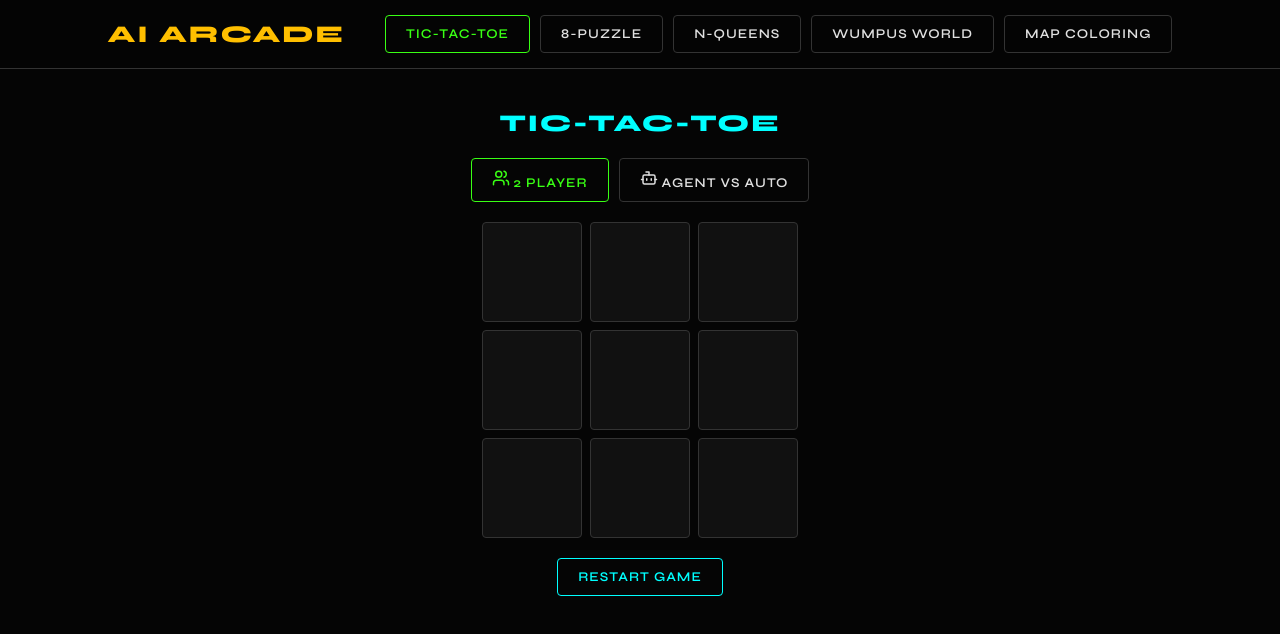
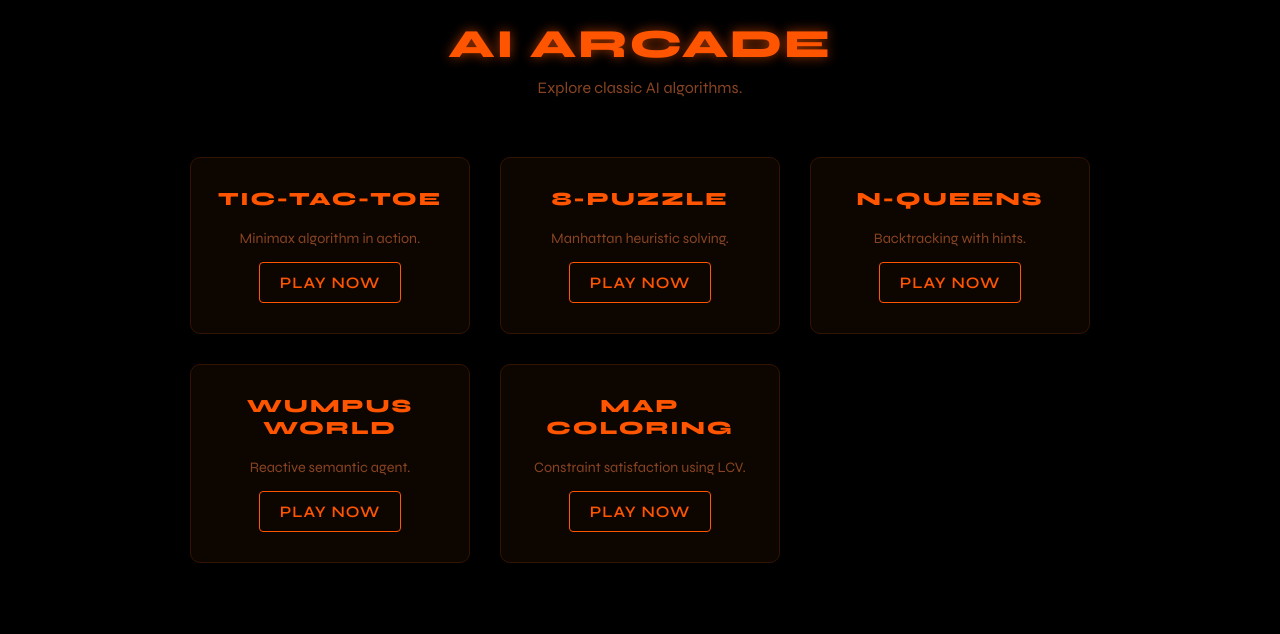
Before and after one commit to NamanRai64/Board-Games, a React (Vite) app in the folder ai-games/: page / in a window 1280 px wide. Shown: the top 634 px of the page. Built offline with nearby package versions, Linux system fonts and the light colour scheme.

Commit message:
fixing ui

```diff
--- a/ai-games/src/App.jsx
+++ b/ai-games/src/App.jsx
@@ -6,49 +6,58 @@ import Wumpus from './games/Wumpus';
 import MapColoring from './games/MapColoring';
 
 function App() {
-  const [activeGame, setActiveGame] = useState('tictactoe');
+  const [activeGame, setActiveGame] = useState(null);
 
   const games = [
-    { id: 'tictactoe', name: 'Tic-Tac-Toe', component: <TicTacToe /> },
-    { id: 'eightpuzzle', name: '8-Puzzle', component: <EightPuzzle /> },
-    { id: 'nqueens', name: 'N-Queens', component: <NQueens /> },
-    { id: 'wumpus', name: 'Wumpus World', component: <Wumpus /> },
-    { id: 'mapcoloring', name: 'Map Coloring', component: <MapColoring /> },
+    { id: 'tictactoe', name: 'Tic-Tac-Toe', desc: 'Minimax algorithm in action.', component: <TicTacToe /> },
+    { id: 'eightpuzzle', name: '8-Puzzle', desc: 'Manhattan heuristic solving.', component: <EightPuzzle /> },
+    { id: 'nqueens', name: 'N-Queens', desc: 'Backtracking with hints.', component: <NQueens /> },
+    { id: 'wumpus', name: 'Wumpus World', desc: 'Reactive semantic agent.', component: <Wumpus /> },
+    { id: 'mapcoloring', name: 'Map Coloring', desc: 'Constraint satisfaction using LCV.', component: <MapColoring /> },
   ];
 
   return (
     <>
       <header style={{
-        position: 'sticky',
-        top: 0,
-        zIndex: 1000,
-        background: 'rgba(5, 5, 5, 0.9)',
-        backdropFilter: 'blur(10px)',
-        borderBottom: '1px solid var(--color-panel-border)',
-        padding: '15px 20px',
-        display: 'flex',
-        flexWrap: 'wrap',
-        gap: '20px',
-        alignItems: 'center',
-        justifyContent: 'center'
+        padding: '20px',
+        textAlign: 'center',
+        borderBottom: activeGame ? '1px solid var(--color-panel-border)' : 'none',
+        background: 'var(--color-bg)'
       }}>
-        <h1 style={{ color: 'var(--color-neon-amber)', margin: 0, fontSize: '1.5rem', marginRight: '20px' }}>AI Arcade</h1>
+        <h1 style={{ color: 'var(--color-primary)', margin: 0, fontSize: '2.5rem', textShadow: 'var(--glow-primary)' }}>AI Arcade</h1>
+        <p style={{ color: 'var(--color-text-muted)', marginTop: '10px' }}>Explore classic AI algorithms.</p>
 
-        <nav style={{ display: 'flex', gap: '10px', flexWrap: 'wrap', justifyContent: 'center' }}>
-          {games.map(game => (
-            <button
-              key={game.id}
-              className={`btn ${activeGame === game.id ? 'btn-green' : ''}`}
-              onClick={() => setActiveGame(game.id)}
-            >
-              {game.name}
-            </button>
-          ))}
-        </nav>
+        {activeGame && (
+          <button
+            className="btn btn-secondary"
+            style={{ marginTop: '20px' }}
+            onClick={() => setActiveGame(null)}
+          >
+            ← Back to Menu
+          </button>
+        )}
       </header>
 
-      <main style={{ padding: '20px' }}>
-        {games.find(g => g.id === activeGame)?.component}
+      <main style={{ padding: '40px 20px' }}>
+        {!activeGame ? (
+          <div className="menu-grid">
+            {games.map(game => (
+              <div
+                key={game.id}
+                className="menu-card"
+                onClick={() => setActiveGame(game.id)}
+              >
+                <h3>{game.name}</h3>
+                <p>{game.desc}</p>
+                <div className="btn btn-primary" style={{ marginTop: 'auto' }}>Play Now</div>
+              </div>
+            ))}
+          </div>
+        ) : (
+          <div>
+            {games.find(g => g.id === activeGame)?.component}
+          </div>
+        )}
       </main>
     </>
   );
--- a/ai-games/src/games/TicTacToe.jsx
+++ b/ai-games/src/games/TicTacToe.jsx
@@ -121,13 +121,13 @@ export default function TicTacToe() {
 
   return (
     <div style={{ padding: '20px', maxWidth: '600px', margin: '0 auto' }}>
-      <h2 style={{ color: 'var(--color-neon-cyan)', marginBottom: '20px', textAlign: 'center' }}>Tic-Tac-Toe</h2>
+      <h2 style={{ color: 'var(--color-secondary)', marginBottom: '20px', textAlign: 'center' }}>Tic-Tac-Toe</h2>
 
       <div style={{ display: 'flex', justifyContent: 'center', gap: '10px', marginBottom: '20px' }}>
-        <button className={`btn ${mode === '2player' ? 'btn-green' : ''}`} onClick={() => setMode('2player')}>
+        <button className={`btn ${mode === '2player' ? 'btn-primary' : ''}`} onClick={() => setMode('2player')}>
           <Users size={18} className="inline-icon" /> 2 Player
         </button>
-        <button className={`btn ${mode === 'agent' ? 'btn-green' : ''}`} onClick={() => setMode('agent')}>
+        <button className={`btn ${mode === 'agent' ? 'btn-primary' : ''}`} onClick={() => setMode('agent')}>
           <Bot size={18} className="inline-icon" /> Agent vs Auto
         </button>
       </div>
@@ -148,7 +148,7 @@ export default function TicTacToe() {
       </div>
 
       <div style={{ textAlign: 'center', marginTop: '20px' }}>
-        <button className="btn btn-cyan" onClick={resetGame}>Restart Game</button>
+        <button className="btn btn-secondary" onClick={resetGame}>Restart Game</button>
       </div>
 
       {mode === 'agent' && (
--- a/ai-games/src/index.css
+++ b/ai-games/src/index.css
@@ -1,18 +1,17 @@
 @import url('https://fonts.googleapis.com/css2?family=Syne:wght@400;600;800&family=JetBrains+Mono:wght@400;700&display=swap');
 
 :root {
-  --color-bg: #050505;
-  --color-panel: #111111;
-  --color-panel-border: #333333;
-  --color-neon-green: #39ff14;
-  --color-neon-cyan: #00ffff;
-  --color-neon-amber: #ffbf00;
-  --color-neon-red: #ff3333;
-  --color-text-main: #e0e0e0;
-  --color-text-muted: #888888;
-  --glow-green: 0 0 10px rgba(57, 255, 20, 0.5);
-  --glow-cyan: 0 0 10px rgba(0, 255, 255, 0.5);
-  --glow-amber: 0 0 10px rgba(255, 191, 0, 0.5);
+  --color-bg: #000000;
+  --color-panel: #0d0600;
+  --color-panel-border: #331400;
+  --color-primary: #ff5500;
+  --color-secondary: #ff8800;
+  --color-accent: #ffb700;
+  --color-alert: #ff1100;
+  --color-text-main: #ffccaa;
+  --color-text-muted: #884422;
+  --glow-primary: 0 0 12px rgba(255, 85, 0, 0.6);
+  --glow-secondary: 0 0 12px rgba(255, 136, 0, 0.6);
 }
 
 * {
@@ -43,12 +42,38 @@ h1, h2, h3, h4, h5, h6 {
 
 /* Glassmorphic Panels */
 .glass-panel {
-  background: rgba(17, 17, 17, 0.8);
+  background: rgba(13, 6, 0, 0.85);
   backdrop-filter: blur(10px);
   -webkit-backdrop-filter: blur(10px);
   border: 1px solid var(--color-panel-border);
   border-radius: 8px;
   padding: 20px;
+  box-shadow: 0 4px 20px rgba(0,0,0,0.5);
+}
+
+/* Custom Warning Popup */
+.custom-popup {
+  position: fixed;
+  top: 20px;
+  left: 50%;
+  transform: translateX(-50%);
+  z-index: 9999;
+  background: var(--color-bg);
+  border: 2px solid var(--color-primary);
+  color: var(--color-primary);
+  padding: 15px 30px;
+  border-radius: 8px;
+  box-shadow: var(--glow-primary);
+  font-weight: 800;
+  display: flex;
+  align-items: center;
+  gap: 10px;
+  animation: slideDown 0.3s ease-out;
+}
+
+@keyframes slideDown {
+  from { top: -50px; opacity: 0; }
+  to { top: 20px; opacity: 1; }
 }
 
 /* Base Buttons */
@@ -67,7 +92,8 @@ h1, h2, h3, h4, h5, h6 {
 }
 
 .btn:hover:not(:disabled) {
-  background: rgba(255, 255, 255, 0.1);
+  background: rgba(255, 85, 0, 0.1);
+  border-color: var(--color-primary);
 }
 
 .btn:disabled {
@@ -75,34 +101,24 @@ h1, h2, h3, h4, h5, h6 {
   cursor: not-allowed;
 }
 
-.btn-green {
-  border-color: var(--color-neon-green);
-  color: var(--color-neon-green);
+.btn-primary {
+  border-color: var(--color-primary);
+  color: var(--color-primary);
 }
 
-.btn-green:hover:not(:disabled) {
-  background: rgba(57, 255, 20, 0.1);
-  box-shadow: var(--glow-green);
+.btn-primary:hover:not(:disabled) {
+  background: rgba(255, 85, 0, 0.15);
+  box-shadow: var(--glow-primary);
 }
 
-.btn-cyan {
-  border-color: var(--color-neon-cyan);
-  color: var(--color-neon-cyan);
+.btn-secondary {
+  border-color: var(--color-secondary);
+  color: var(--color-secondary);
 }
 
-.btn-cyan:hover:not(:disabled) {
-  background: rgba(0, 255, 255, 0.1);
-  box-shadow: var(--glow-cyan);
-}
-
-.btn-amber {
-  border-color: var(--color-neon-amber);
-  color: var(--color-neon-amber);
-}
-
-.btn-amber:hover:not(:disabled) {
-  background: rgba(255, 191, 0, 0.1);
-  box-shadow: var(--glow-amber);
+.btn-secondary:hover:not(:disabled) {
+  background: rgba(255, 136, 0, 0.15);
+  box-shadow: var(--glow-secondary);
 }
 
 /* Board Game Grid Basics */
@@ -123,17 +139,18 @@ h1, h2, h3, h4, h5, h6 {
   cursor: pointer;
   transition: all 0.2s;
   border-radius: 4px;
+  color: var(--color-text-main);
 }
 
 .cell:hover:not(:disabled) {
-  border-color: var(--color-neon-cyan);
-  box-shadow: inset 0 0 10px rgba(0, 255, 255, 0.2);
+  border-color: var(--color-secondary);
+  box-shadow: inset 0 0 10px rgba(255, 136, 0, 0.2);
 }
 
 .cell.active {
-  border-color: var(--color-neon-green);
-  color: var(--color-neon-green);
-  box-shadow: inset 0 0 10px rgba(57, 255, 20, 0.2);
+  border-color: var(--color-primary);
+  color: var(--color-primary);
+  box-shadow: inset 0 0 10px rgba(255, 85, 0, 0.2);
 }
 
 /* Scrollbar */
@@ -151,5 +168,44 @@ h1, h2, h3, h4, h5, h6 {
 }
 
 ::-webkit-scrollbar-thumb:hover {
-  background: var(--color-text-muted);
+  background: var(--color-primary);
 }
+
+/* Home Menu Cards */
+.menu-grid {
+  display: grid;
+  grid-template-columns: repeat(auto-fit, minmax(250px, 1fr));
+  gap: 30px;
+  max-width: 900px;
+  margin: 0 auto;
+}
+
+.menu-card {
+  background: var(--color-panel);
+  border: 1px solid var(--color-panel-border);
+  border-radius: 10px;
+  padding: 30px 20px;
+  text-align: center;
+  cursor: pointer;
+  transition: all 0.3s;
+  display: flex;
+  flex-direction: column;
+  align-items: center;
+  gap: 15px;
+}
+
+.menu-card:hover {
+  transform: translateY(-5px);
+  border-color: var(--color-primary);
+  box-shadow: var(--glow-primary);
+}
+
+.menu-card h3 {
+  color: var(--color-primary);
+  margin-bottom: 5px;
+}
+
+.menu-card p {
+  color: var(--color-text-muted);
+  font-size: 0.9rem;
+}
```
Also changed, not shown: ai-games/src/components.jsx (+34 -23 lines).
